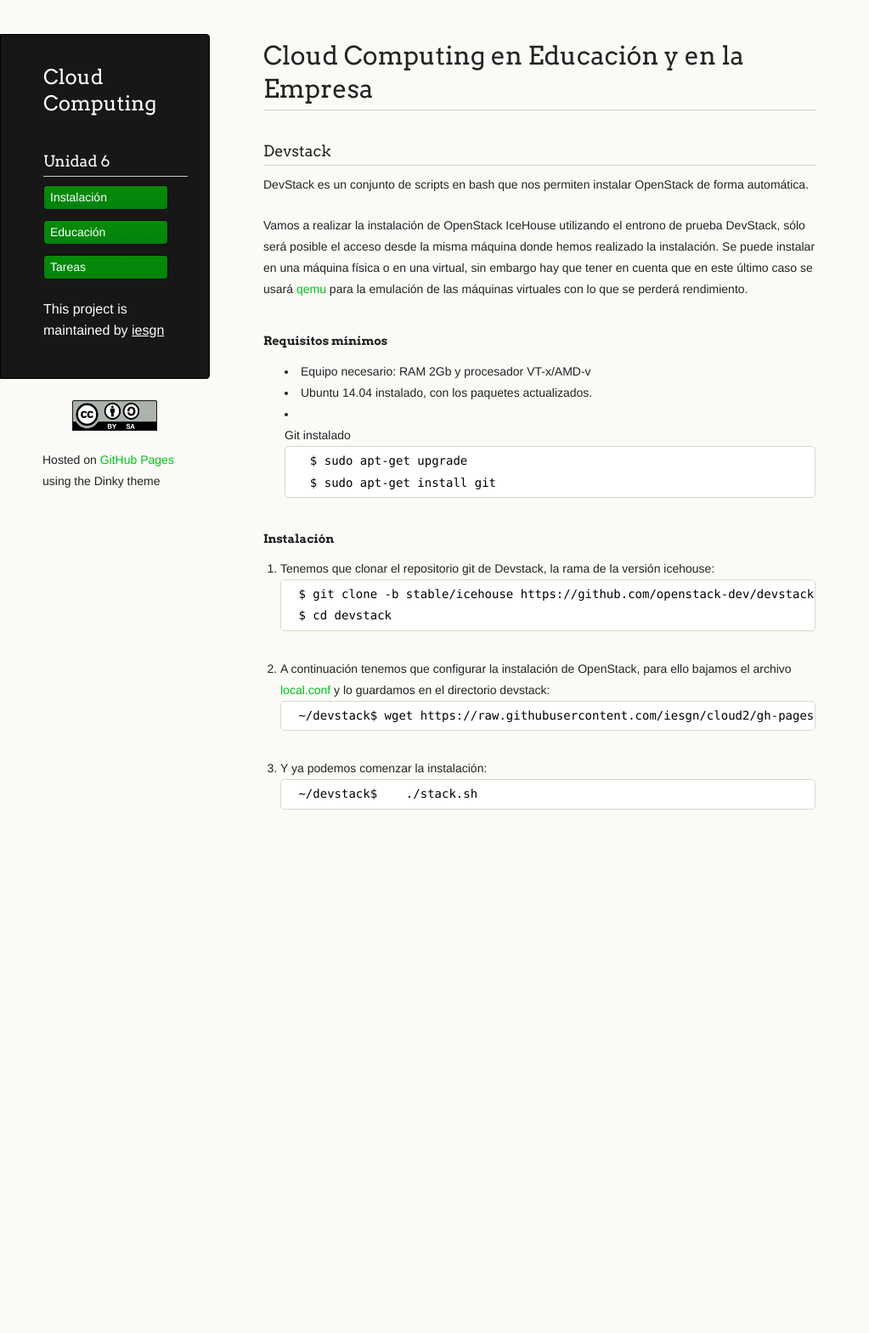
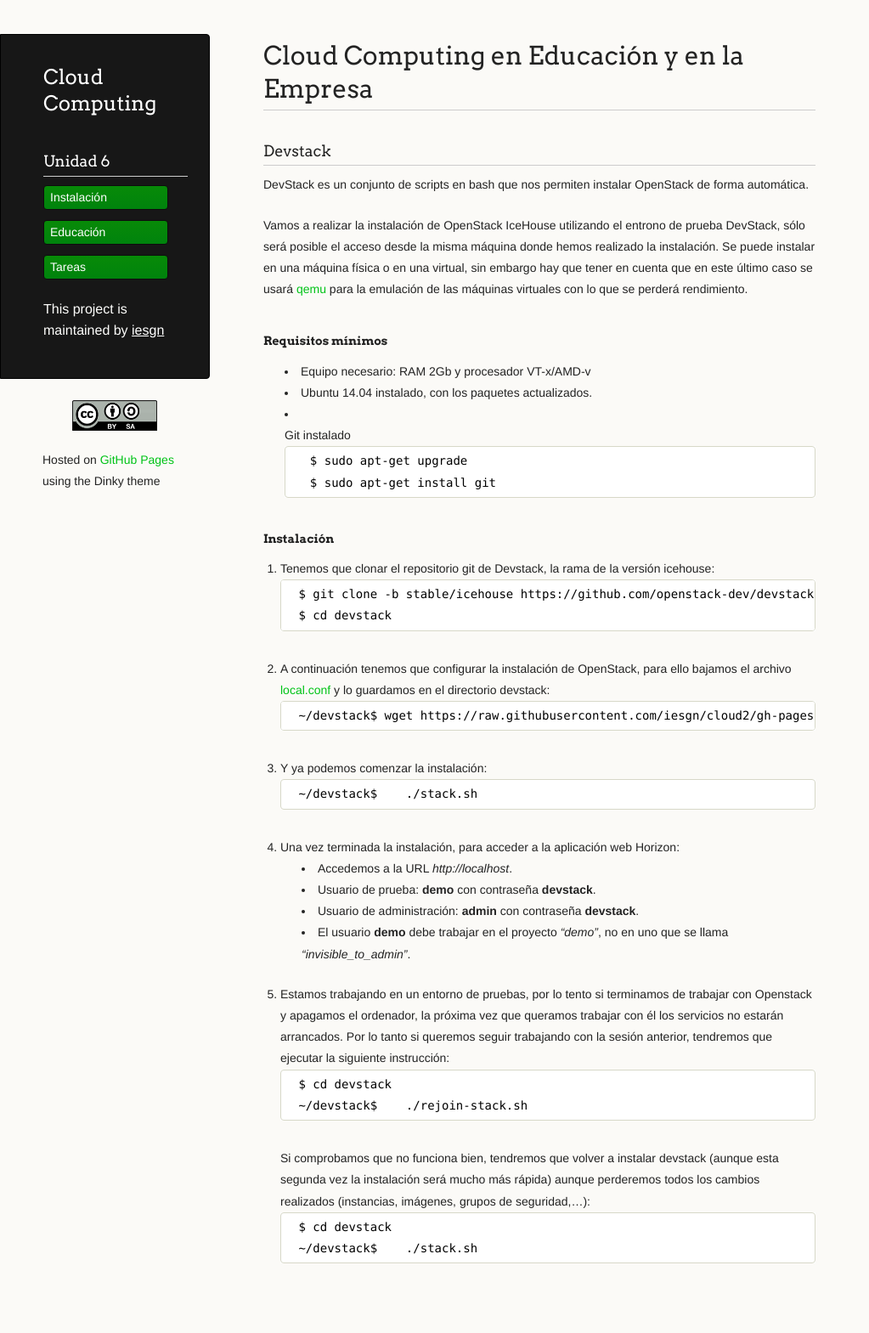
Before and after one commit to iesgn/cloud2, a Jekyll site: the page built from curso/u6/devstack.md, in a window 1280 px wide. Shown: the whole page at 85% size, without its empty margins (0-1023 px from the left). Built offline with Jekyll 4.4.1, drawn with Linux system fonts in a browser that asks for light colours; before the commit the page ends 1035 px from its top, so only the background shows below that.

Commit message:
Devstack

```diff
--- a/curso/u6/devstack.md
+++ b/curso/u6/devstack.md
@@ -33,3 +33,20 @@ Vamos a realizar la instalación de OpenStack IceHouse utilizando el entrono de
 3. Y ya podemos comenzar la instalación:
 
 		~/devstack$	./stack.sh
+
+4. Una vez terminada la instalación, para acceder a la aplicación web Horizon:
+
+	* Accedemos a la URL *http://localhost*.
+    * Usuario de prueba: **demo** con contraseña **devstack**.
+    * Usuario de administración: **admin** con contraseña **devstack**.
+    * El usuario **demo** debe trabajar en el proyecto *"demo"*, no en uno que se llama *"invisible_to_admin"*.
+
+5. Estamos trabajando en un entorno de pruebas, por lo tento si terminamos de trabajar con Openstack y apagamos el ordenador, la próxima vez que queramos trabajar con él los servicios no estarán arrancados. Por lo tanto si queremos seguir trabajando con la sesión anterior, tendremos que ejecutar la siguiente instrucción:
+
+		$ cd devstack
+		~/devstack$	./rejoin-stack.sh
+
+	Si comprobamos que no funciona bien, tendremos que volver a instalar devstack (aunque esta segunda vez la instalación será mucho más rápida) aunque perderemos todos los cambios realizados (instancias, imágenes, grupos de seguridad,...):
+
+		$ cd devstack
+		~/devstack$	./stack.sh
```
